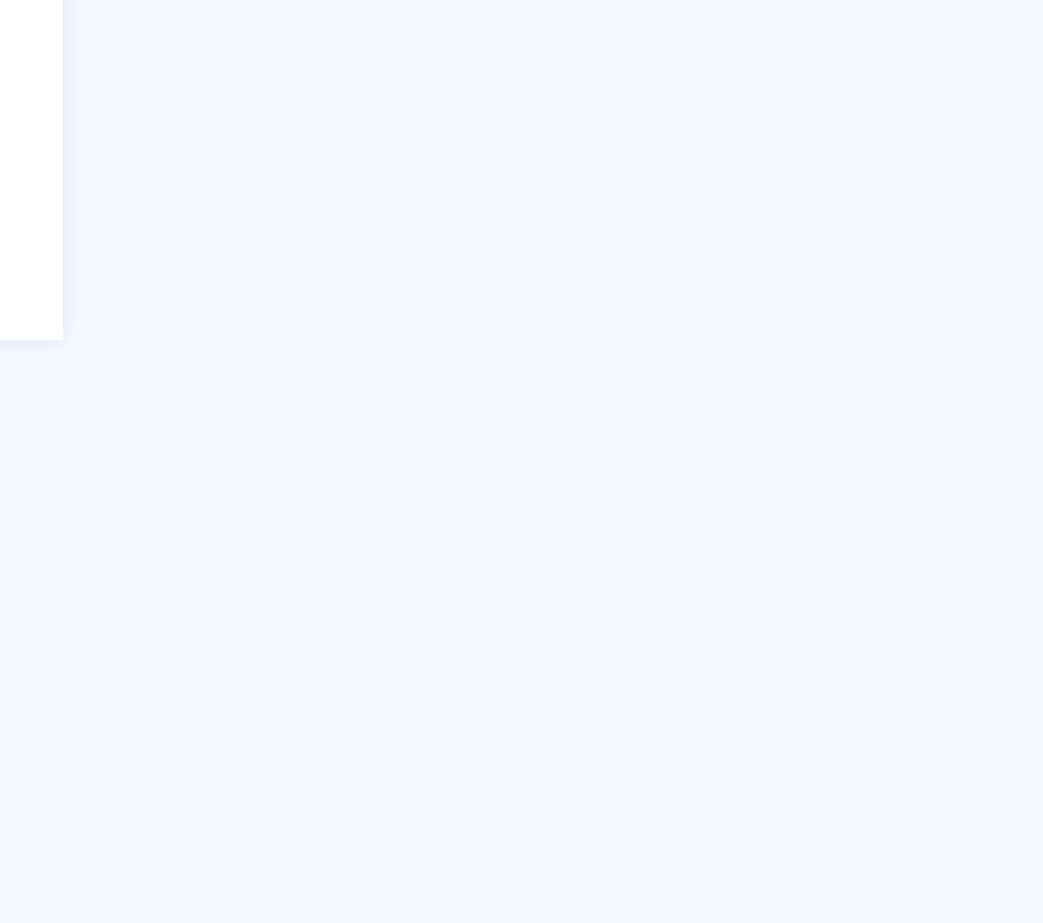
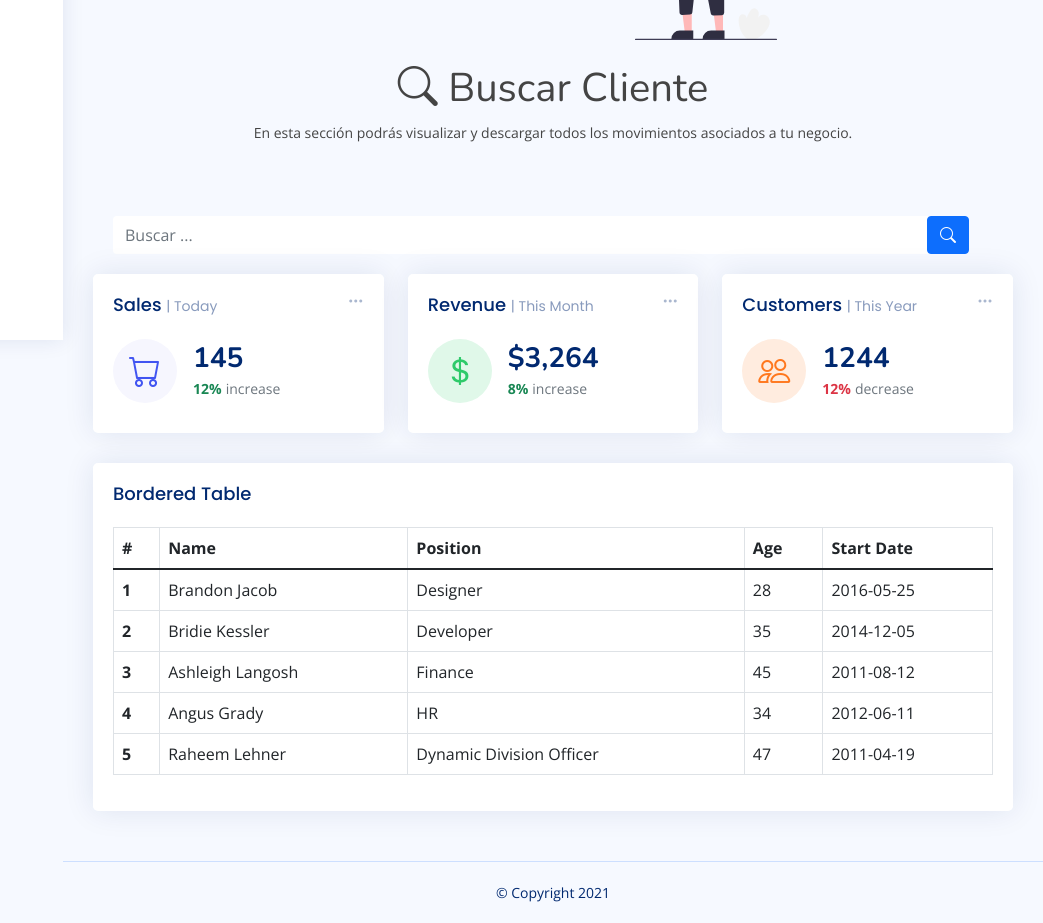
Before and after one commit to CatalinaCano/MVPZeus, an Angular app: page /dashboard in a window 1280 px wide. Shown: the part 460-1383 px from the top of the page, without its empty margins (237-1280 px from the left). Before the commit the page ends 800 px from the top, so only its background shows below. Built offline with nearby package versions, Linux system fonts and the light colour scheme.

Commit message:
Listo para las graficas

```diff
--- a/src/app/pages/dashboard/dashboard.component.html
+++ b/src/app/pages/dashboard/dashboard.component.html
@@ -1,5 +1,5 @@
 <div class="pagetitle">
-    <h1>Dashboard</h1>
+
     <br>
     <nav>
       <ol class="breadcrumb">
@@ -8,9 +8,236 @@
       </ol>
     </nav>
   </div>
+  <br>
+  <section class="section">
+    <div class="container">
+      <div class="py-5 text-center">
+          <img class="d-block mx-auto mb-4" width="50%" src="../../../assets/img/undraw_Domain_names_re_0uun.svg" alt="">
+          <h1> <i class="bi bi-search"></i>  Buscar Cliente</h1>
+          <small> En esta sección podrás visualizar y descargar todos los movimientos asociados a tu negocio.</small>
+      </div>
+    </div>
 
-  <section class="section">
-    <div class="row">
 
-    </div>
+      <div class="card-body center-block">
+          <div class="form-body">
+              <div class="row p-t-20">
+                  <div class="row" >
+                      <form class=" col-md-12 p-t-20 mt-4 form-inline">
+                          <div class="input-group">
+                              <input type="text" class="form-control border-0 small" placeholder="Buscar ..." name="filterReport"  aria-label="Search">
+                              <div class="input-group-append">
+                                  <button class="btn btn-primary" type="button">
+                                    <i class="bi bi-search"></i>
+                                  </button>
+                              </div>
+                          </div>
+                      </form>
+                  </div>
+              </div>
+          </div>
+      </div>
+
+
+      <section class="section dashboard">
+        <div class="row">
+
+          <!-- Left side columns -->
+          <div class="col-lg-12">
+            <div class="row">
+
+              <!-- Sales Card -->
+              <div class="col-xxl-4 col-md-4">
+                <div class="card info-card sales-card">
+
+                  <div class="filter">
+                    <a class="icon" href="#" data-bs-toggle="dropdown"><i class="bi bi-three-dots"></i></a>
+                    <ul class="dropdown-menu dropdown-menu-end dropdown-menu-arrow">
+                      <li class="dropdown-header text-start">
+                        <h6>Filter</h6>
+                      </li>
+
+                      <li><a class="dropdown-item" href="#">Today</a></li>
+                      <li><a class="dropdown-item" href="#">This Month</a></li>
+                      <li><a class="dropdown-item" href="#">This Year</a></li>
+                    </ul>
+                  </div>
+
+                  <div class="card-body">
+                    <h5 class="card-title">Sales <span>| Today</span></h5>
+
+                    <div class="d-flex align-items-center">
+                      <div class="card-icon rounded-circle d-flex align-items-center justify-content-center">
+                        <i class="bi bi-cart"></i>
+                      </div>
+                      <div class="ps-3">
+                        <h6>145</h6>
+                        <span class="text-success small pt-1 fw-bold">12%</span> <span class="text-muted small pt-2 ps-1">increase</span>
+
+                      </div>
+                    </div>
+                  </div>
+
+                </div>
+              </div><!-- End Sales Card -->
+
+              <!-- Revenue Card -->
+              <div class="col-xxl-4 col-md-4">
+                <div class="card info-card revenue-card">
+
+                  <div class="filter">
+                    <a class="icon" href="#" data-bs-toggle="dropdown"><i class="bi bi-three-dots"></i></a>
+                    <ul class="dropdown-menu dropdown-menu-end dropdown-menu-arrow">
+                      <li class="dropdown-header text-start">
+                        <h6>Filter</h6>
+                      </li>
+
+                      <li><a class="dropdown-item" href="#">Today</a></li>
+                      <li><a class="dropdown-item" href="#">This Month</a></li>
+                      <li><a class="dropdown-item" href="#">This Year</a></li>
+                    </ul>
+                  </div>
+
+                  <div class="card-body">
+                    <h5 class="card-title">Revenue <span>| This Month</span></h5>
+
+                    <div class="d-flex align-items-center">
+                      <div class="card-icon rounded-circle d-flex align-items-center justify-content-center">
+                        <i class="bi bi-currency-dollar"></i>
+                      </div>
+                      <div class="ps-3">
+                        <h6>$3,264</h6>
+                        <span class="text-success small pt-1 fw-bold">8%</span> <span class="text-muted small pt-2 ps-1">increase</span>
+
+                      </div>
+                    </div>
+                  </div>
+
+                </div>
+              </div><!-- End Revenue Card -->
+
+              <!-- Customers Card -->
+              <div class="col-xxl-4 col-xl-4">
+
+                <div class="card info-card customers-card">
+
+                  <div class="filter">
+                    <a class="icon" href="#" data-bs-toggle="dropdown"><i class="bi bi-three-dots"></i></a>
+                    <ul class="dropdown-menu dropdown-menu-end dropdown-menu-arrow">
+                      <li class="dropdown-header text-start">
+                        <h6>Filter</h6>
+                      </li>
+
+                      <li><a class="dropdown-item" href="#">Today</a></li>
+                      <li><a class="dropdown-item" href="#">This Month</a></li>
+                      <li><a class="dropdown-item" href="#">This Year</a></li>
+                    </ul>
+                  </div>
+
+                  <div class="card-body">
+                    <h5 class="card-title">Customers <span>| This Year</span></h5>
+
+                    <div class="d-flex align-items-center">
+                      <div class="card-icon rounded-circle d-flex align-items-center justify-content-center">
+                        <i class="bi bi-people"></i>
+                      </div>
+                      <div class="ps-3">
+                        <h6>1244</h6>
+                        <span class="text-danger small pt-1 fw-bold">12%</span> <span class="text-muted small pt-2 ps-1">decrease</span>
+
+                      </div>
+                    </div>
+
+                  </div>
+                </div>
+
+              </div><!-- End Customers Card -->
+
+
+
+
+
+
+            </div>
+          </div><!-- End Left side columns -->
+
+
+
+        </div>
+      </section>
+
+      <section class="section">
+        <div class="card">
+          <div class="card-body">
+            <h5 class="card-title">Bordered Table</h5>
+
+            <!-- Bordered Table -->
+            <table class="table table-bordered table-responsive table-hover">
+              <thead>
+                <tr>
+                  <th scope="col">#</th>
+                  <th scope="col">Name</th>
+                  <th scope="col">Position</th>
+                  <th scope="col">Age</th>
+                  <th scope="col">Start Date</th>
+                </tr>
+              </thead>
+              <tbody>
+                <tr>
+                  <th scope="row">1</th>
+                  <td>Brandon Jacob</td>
+                  <td>Designer</td>
+                  <td>28</td>
+                  <td>2016-05-25</td>
+                </tr>
+                <tr>
+                  <th scope="row">2</th>
+                  <td>Bridie Kessler</td>
+                  <td>Developer</td>
+                  <td>35</td>
+                  <td>2014-12-05</td>
+                </tr>
+                <tr>
+                  <th scope="row">3</th>
+                  <td>Ashleigh Langosh</td>
+                  <td>Finance</td>
+                  <td>45</td>
+                  <td>2011-08-12</td>
+                </tr>
+                <tr>
+                  <th scope="row">4</th>
+                  <td>Angus Grady</td>
+                  <td>HR</td>
+                  <td>34</td>
+                  <td>2012-06-11</td>
+                </tr>
+                <tr>
+                  <th scope="row">5</th>
+                  <td>Raheem Lehner</td>
+                  <td>Dynamic Division Officer</td>
+                  <td>47</td>
+                  <td>2011-04-19</td>
+                </tr>
+              </tbody>
+            </table>
+
+          </div>
+        </div>
+
+      </section>
+
+      <section class="section">
+        <!--<div>
+          <div>
+            <div style="display: block">
+              <canvas baseChart
+                [data]="doughnutChartData"
+                [labels]="doughnutChartLabels"
+                [chartType]="doughnutChartType">
+              </canvas>
+            </div>
+          </div>
+        </div>-->
+      </section>
+
   </section>
--- a/src/app/pages/dashboard/dashboard.component.ts
+++ b/src/app/pages/dashboard/dashboard.component.ts
@@ -1,4 +1,7 @@
 import { Component, OnInit } from '@angular/core';
+import { ChartType } from 'chart.js';
+
+
 
 @Component({
   selector: 'app-dashboard',
@@ -7,9 +10,24 @@ import { Component, OnInit } from '@angular/core';
 })
 export class DashboardComponent implements OnInit {
 
-  constructor() { }
 
-  ngOnInit(): void {
+  public doughnutChartType: ChartType = 'doughnut';
+
+  constructor() {
+
+
+   }
+
+   ngOnInit(): void {  }
+
+  // events
+  public chartClicked({ event, active }: { event: MouseEvent, active: {}[] }): void {
+    console.log(event, active);
   }
 
+  public chartHovered({ event, active }: { event: MouseEvent, active: {}[] }): void {
+    console.log(event, active);
+  }
+
+
 }
```
Also changed, not shown: src/assets/img/find.svg (added), src/assets/img/undraw_Domain_names_re_0uun.svg (added).
